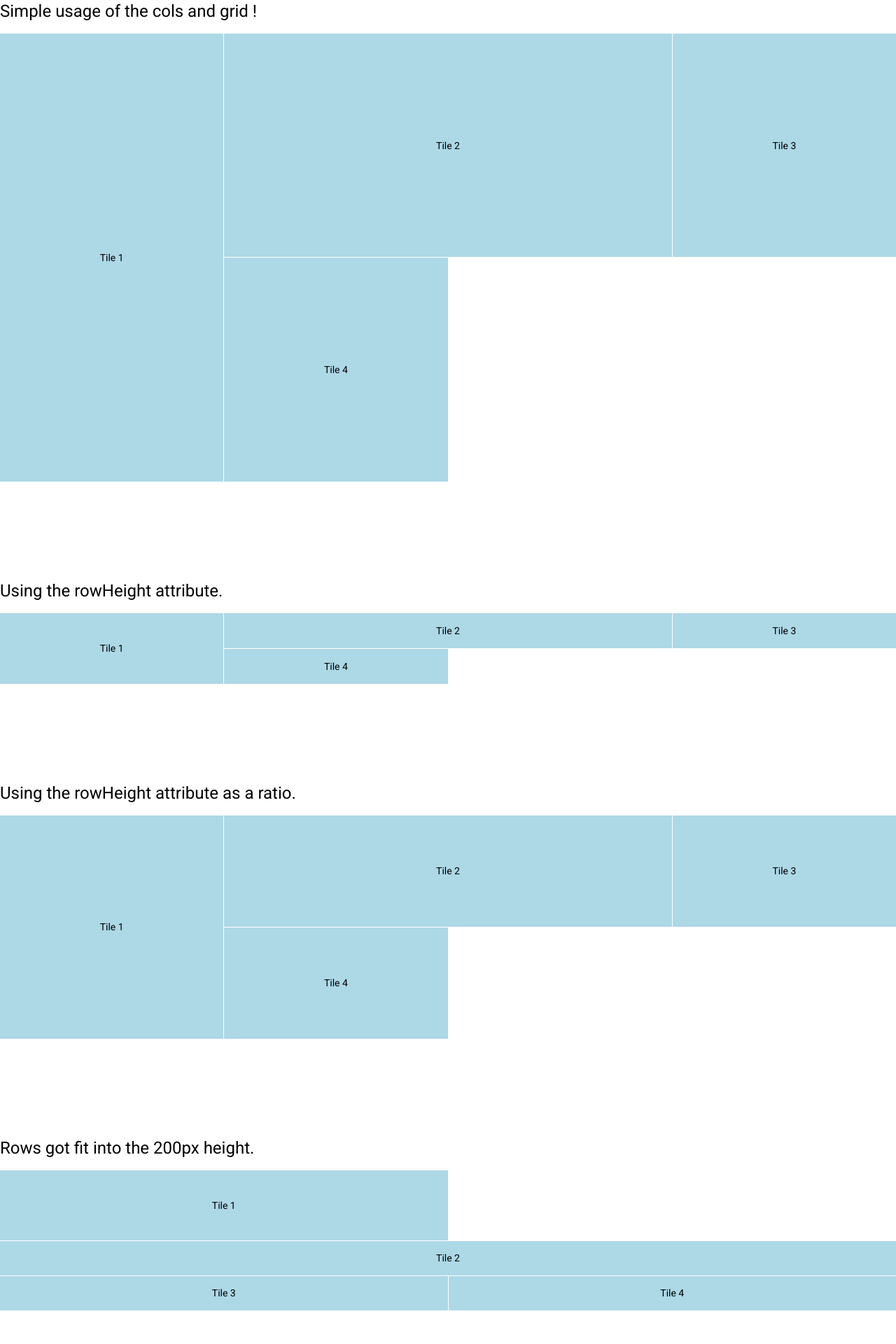
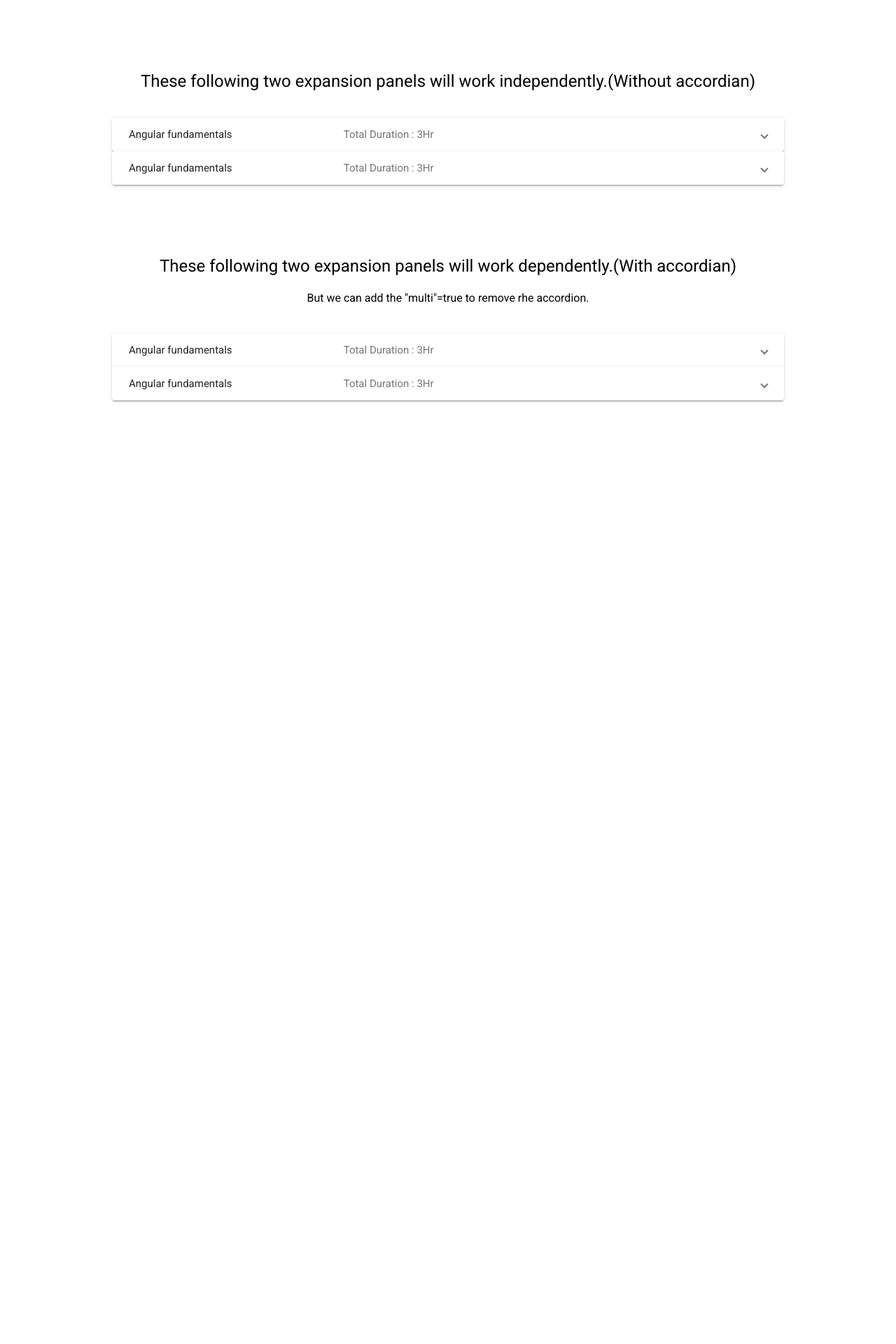
Before and after one commit to spankbang/AngularMaterial, an Angular app: page / in a window 1280 px wide. Shown: the top 1920 px of the page at 70% size. After the commit the page ends 900 px from the top, so only its background shows below. Built offline with nearby package versions, Linux system fonts and the light colour scheme.

Commit message:
added the code

```diff
--- a/src/app/app.component.html
+++ b/src/app/app.component.html
@@ -1,91 +1,116 @@
-<h1>Simple usage of the cols and grid !</h1>
-<mat-grid-list cols="4">
+<div class="container">
+  <h1 style="text-align: center;">These following two expansion panels will work independently.(Without accordian)</h1>
+  <br>
+  <mat-expansion-panel>
+
+    <mat-expansion-panel-header>
+      <mat-panel-title>
+        Angular fundamentals
+      </mat-panel-title>
+      <mat-panel-description>
+        Total Duration : 3Hr
+      </mat-panel-description>
+    </mat-expansion-panel-header>
+
+    <p>
+      Lorem ipsum dolor sit amet, consectetur adipisicing elit. Consectetur, provident numquam, asperiores commodi
+      corporis, sunt facilis harum accusantium quo expedita laudantium voluptates dolores accusamus animi nam eveniet
+      dolorem odit fugit?
+    </p>
+
+    <mat-action-row>
+      <button mat-raised-button color="primary">Enroll</button>
+    </mat-action-row>
+
+  </mat-expansion-panel>
 
 
-  <!-- The height of the row is equal to the width of the column.
-       But you can overwrite it by using the "rowHeight" attribute.
-    -->
-    <mat-grid-tile rowspan="2">
-      Tile 1
-    </mat-grid-tile>
+  <mat-expansion-panel>
 
-    <mat-grid-tile colspan="2">Tile 2</mat-grid-tile>
-    <mat-grid-tile>Tile 3</mat-grid-tile>
-    <mat-grid-tile>Tile 4</mat-grid-tile>
+    <mat-expansion-panel-header>
+      <mat-panel-title>
+        Angular fundamentals
+      </mat-panel-title>
+      <mat-panel-description>
+        Total Duration : 3Hr
+      </mat-panel-description>
+    </mat-expansion-panel-header>
+
+    <p>
+      Lorem ipsum dolor sit amet, consectetur adipisicing elit. Consectetur, provident numquam, asperiores commodi
+      corporis, sunt facilis harum accusantium quo expedita laudantium voluptates dolores accusamus animi nam eveniet
+      dolorem odit fugit?
+    </p>
+
+    <mat-action-row>
+      <button mat-raised-button color="primary">Enroll</button>
+    </mat-action-row>
+
+  </mat-expansion-panel>
+
+
+</div>
 
 
 
-</mat-grid-list>
-
-<br><br><br><br><br><br><br>
-<h1>Using the rowHeight attribute.</h1>
-
-<mat-grid-list cols="4" rowHeight="50px">
-
-  <mat-grid-tile rowspan="2">
-    Tile 1
-  </mat-grid-tile>
-
-  <mat-grid-tile colspan="2">Tile 2</mat-grid-tile>
-  <mat-grid-tile>Tile 3</mat-grid-tile>
-  <mat-grid-tile>Tile 4</mat-grid-tile>
 
 
 
-</mat-grid-list>
 
-<br><br><br><br><br><br><br>
-<h1>Using the rowHeight attribute as a ratio.</h1>
-<h1></h1>
-<mat-grid-list cols="4" rowHeight="2:1">
-<!-- 2:1 implies that row height is half of the col width. -->
-  <mat-grid-tile rowspan="2">
-    Tile 1
-  </mat-grid-tile>
+<div class="container">
+  <h1 style="text-align: center;">These following two expansion panels will work dependently.(With accordian)</h1>
+  <h3 style="text-align: center;">But we can add the  "multi"=true to remove rhe accordion.</h3>
+  <br>
 
-  <mat-grid-tile colspan="2">Tile 2</mat-grid-tile>
-  <mat-grid-tile>Tile 3</mat-grid-tile>
-  <mat-grid-tile>Tile 4</mat-grid-tile>
+  <mat-accordion>
+
+    <mat-expansion-panel>
+
+      <mat-expansion-panel-header>
+        <mat-panel-title>
+          Angular fundamentals
+        </mat-panel-title>
+        <mat-panel-description>
+          Total Duration : 3Hr
+        </mat-panel-description>
+      </mat-expansion-panel-header>
+
+      <p>
+        Lorem ipsum dolor sit amet, consectetur adipisicing elit. Consectetur, provident numquam, asperiores commodi
+        corporis, sunt facilis harum accusantium quo expedita laudantium voluptates dolores accusamus animi nam eveniet
+        dolorem odit fugit?
+      </p>
+
+      <mat-action-row>
+        <button mat-raised-button color="primary">Enroll</button>
+      </mat-action-row>
+
+    </mat-expansion-panel>
 
 
+    <mat-expansion-panel>
 
-</mat-grid-list>
+      <mat-expansion-panel-header>
+        <mat-panel-title>
+          Angular fundamentals
+        </mat-panel-title>
+        <mat-panel-description>
+          Total Duration : 3Hr
+        </mat-panel-description>
+      </mat-expansion-panel-header>
 
-<br><br><br><br><br><br><br>
-<h1>Rows got fit into the 200px height.</h1>
-<h1></h1>
-<mat-grid-list cols="2" rowHeight="fit"  style="height: 200px;">
-  <!--rows got fit into the 200px height -->
-  <mat-grid-tile rowspan="2">
-    Tile 1
-  </mat-grid-tile>
+      <p>
+        Lorem ipsum dolor sit amet, consectetur adipisicing elit. Consectetur, provident numquam, asperiores commodi
+        corporis, sunt facilis harum accusantium quo expedita laudantium voluptates dolores accusamus animi nam eveniet
+        dolorem odit fugit?
+      </p>
 
-  <mat-grid-tile colspan="2">Tile 2</mat-grid-tile>
-  <mat-grid-tile>Tile 3</mat-grid-tile>
-  <mat-grid-tile>Tile 4</mat-grid-tile>
+      <mat-action-row>
+        <button mat-raised-button color="primary">Enroll</button>
+      </mat-action-row>
 
+    </mat-expansion-panel>
 
+  </mat-accordion>
 
-</mat-grid-list>
-
-
-<br><br><br><br><br><br><br>
-<h1>Gutter size !</h1>
-<mat-grid-list
-        cols="2"
-        rowHeight="fit"
-        style="height: 200px;"
-        gutterSize="10px"
->
-<!-- It is nothing but the additional spacing between the tiles. -->
-  <mat-grid-tile rowspan="2">
-    Tile 1
-  </mat-grid-tile>
-
-  <mat-grid-tile colspan="2">Tile 2</mat-grid-tile>
-  <mat-grid-tile>Tile 3</mat-grid-tile>
-  <mat-grid-tile>Tile 4</mat-grid-tile>
-
-
-
-</mat-grid-list>
+</div>
```
Also changed, not shown: src/app/materials/materials.module.ts (+3 -11 lines).
